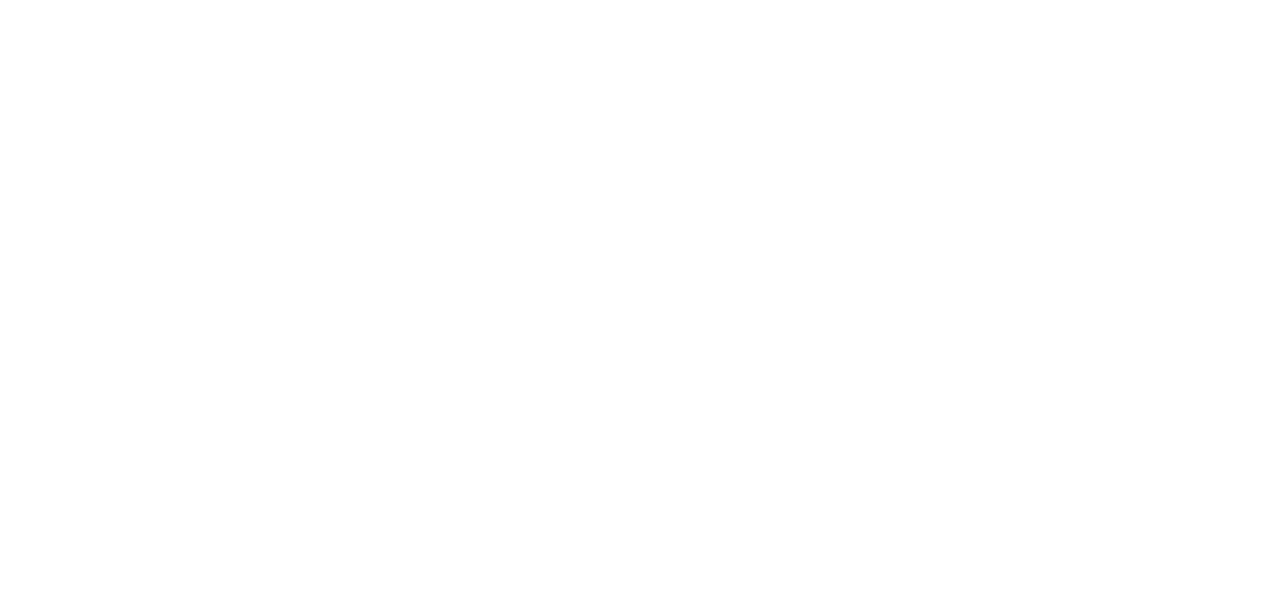
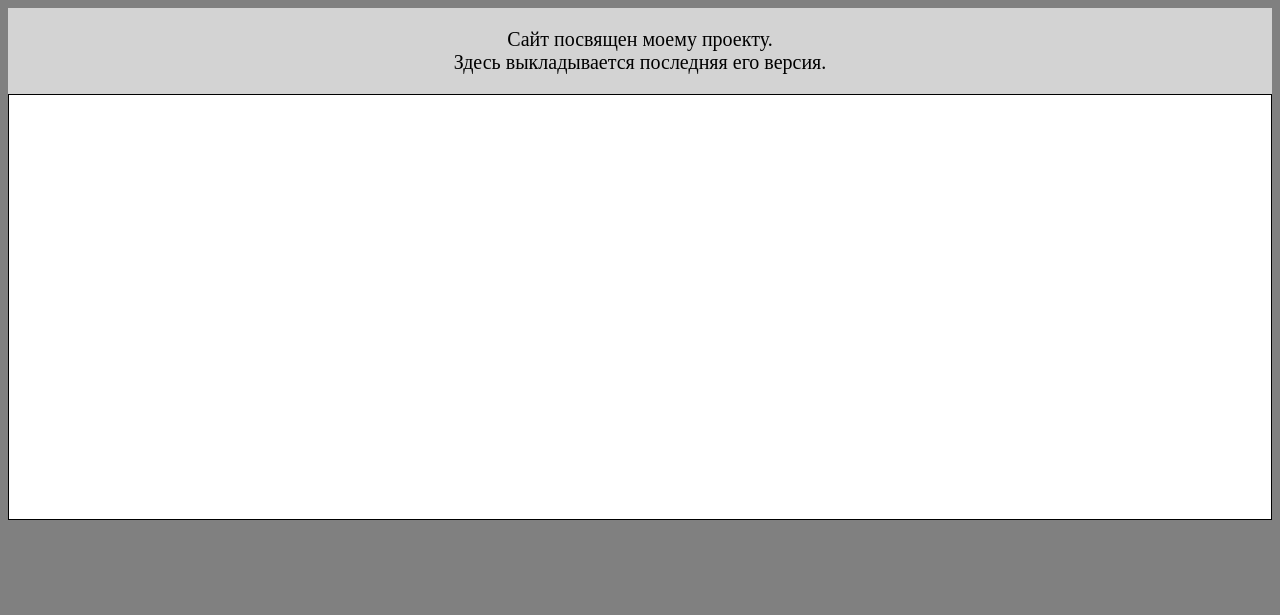
Before and after one commit to DmitryBogov/MyWebProject, a website: page index.html in a window 1280 px wide. Drawn offline with Linux system fonts and the light colour scheme.

Commit message:
разнообразил проект шапокй и блоком Canvas

```diff
--- a/index.html
+++ b/index.html
@@ -2,15 +2,25 @@
 <html lang="en" dir="ltr">
   <head>
     <meta charset="utf-8">
-    <title>test</title>
+    <title>MyWebProject</title>
     <link rel="stylesheet" href="css/style.css">
+
   </head>
 
-  <body>
-    <div id="backgroundcanvas">
-      <canvas id="canvas" width="400" height="600"></canvas>
+  <body id='background'>
+
+    <div id="aboutBlock">
+      <div id="aboutText">
+        Сайт посвящен моему проекту. <br>
+        Здесь выкладывается последняя его версия.
+      </div>
     </div>
 
+    <div id="backgroundСanvas">
+      <canvas id="canvas" width="300" height="400"></canvas>
+    </div>
+
+  <script src="js/canvas.js" charset="utf-8"></script>
   </body>
 
 </html>
```
